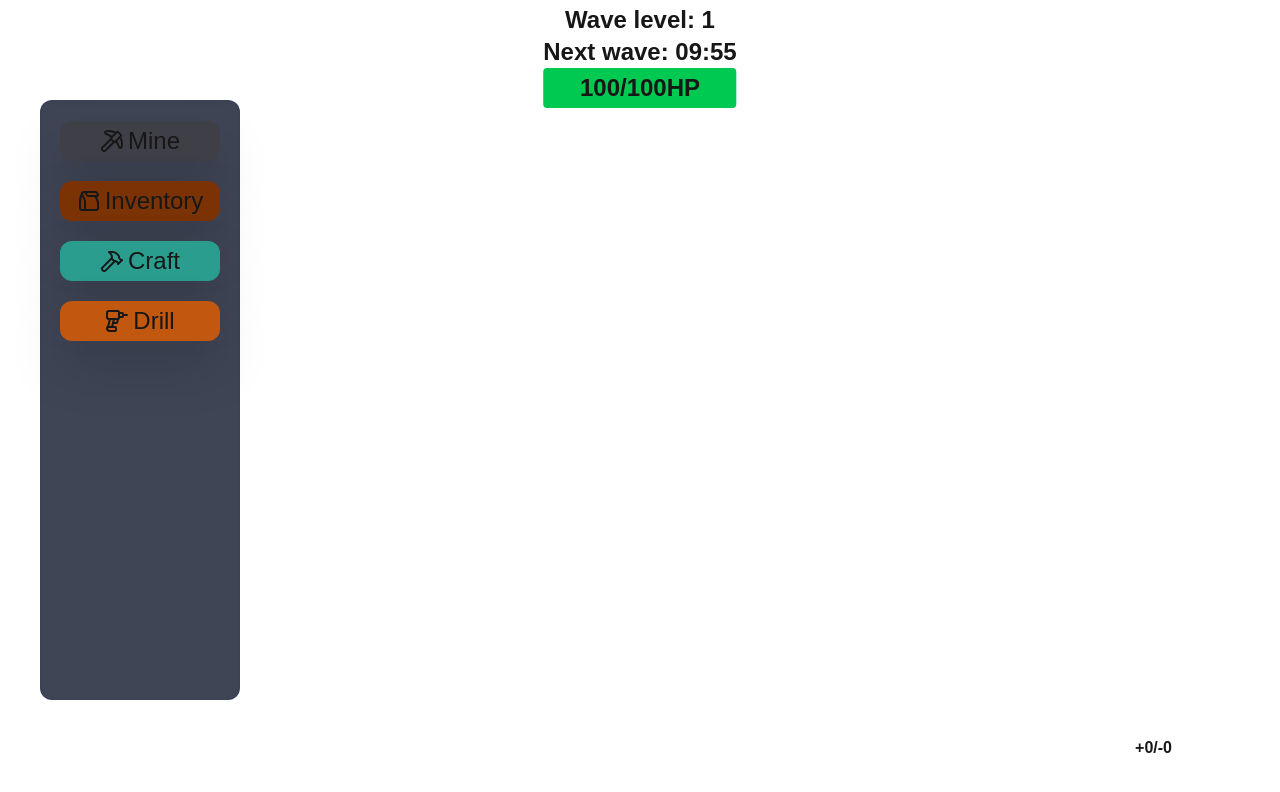
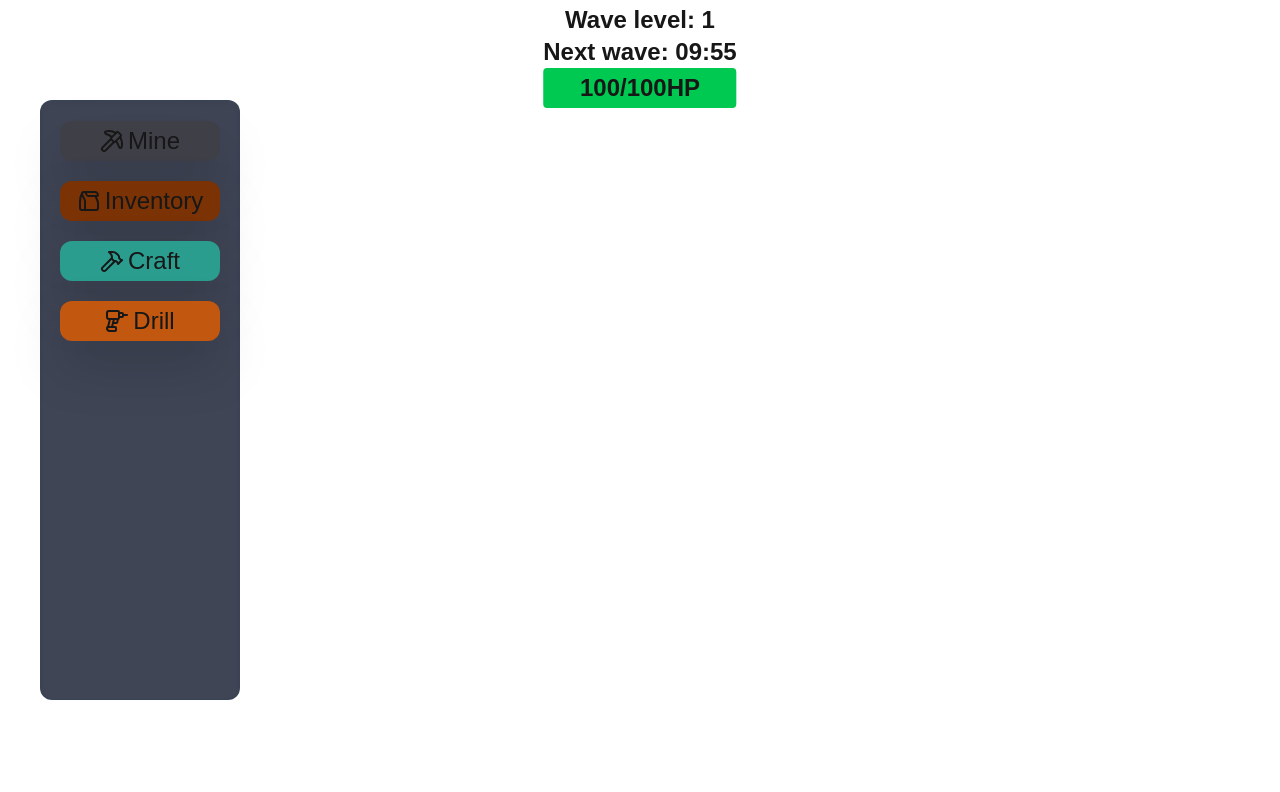
Before and after one commit to acctst-droid/Mine-Defense, a Next.js app: page / in a window 1280 px wide. Shown: the top 792 px of the page. Built offline with nearby package versions, Linux system fonts and the light colour scheme.

Commit message:
Fix energy status display to show only when capacity is greater than zero

```diff
--- a/src/app/page.js
+++ b/src/app/page.js
@@ -909,7 +909,7 @@ export default function Home() {
             <span className="text-6xl font-bold text-red-500">GAME OVER</span>
           </div>
         )}
-        <span className="text absolute right-27 font-bold bottom-10">{"+" + gamestatus.energystatus.gain + "/" + "-" + gamestatus.energystatus.spent}</span>
+        {energystatus.capacity> 0  &&<span className="text absolute right-27 font-bold bottom-10">{"+" + gamestatus.energystatus.gain + "/" + "-" + gamestatus.energystatus.spent}</span>}
         {energystatus.capacity > 0 &&
 
           <div className="absolute   bg-zinc-300/80 bottom-2 flex justify-start overflow-hidden  items-center right-2 w-60 h-9 z-20 rounded-xl">
```
